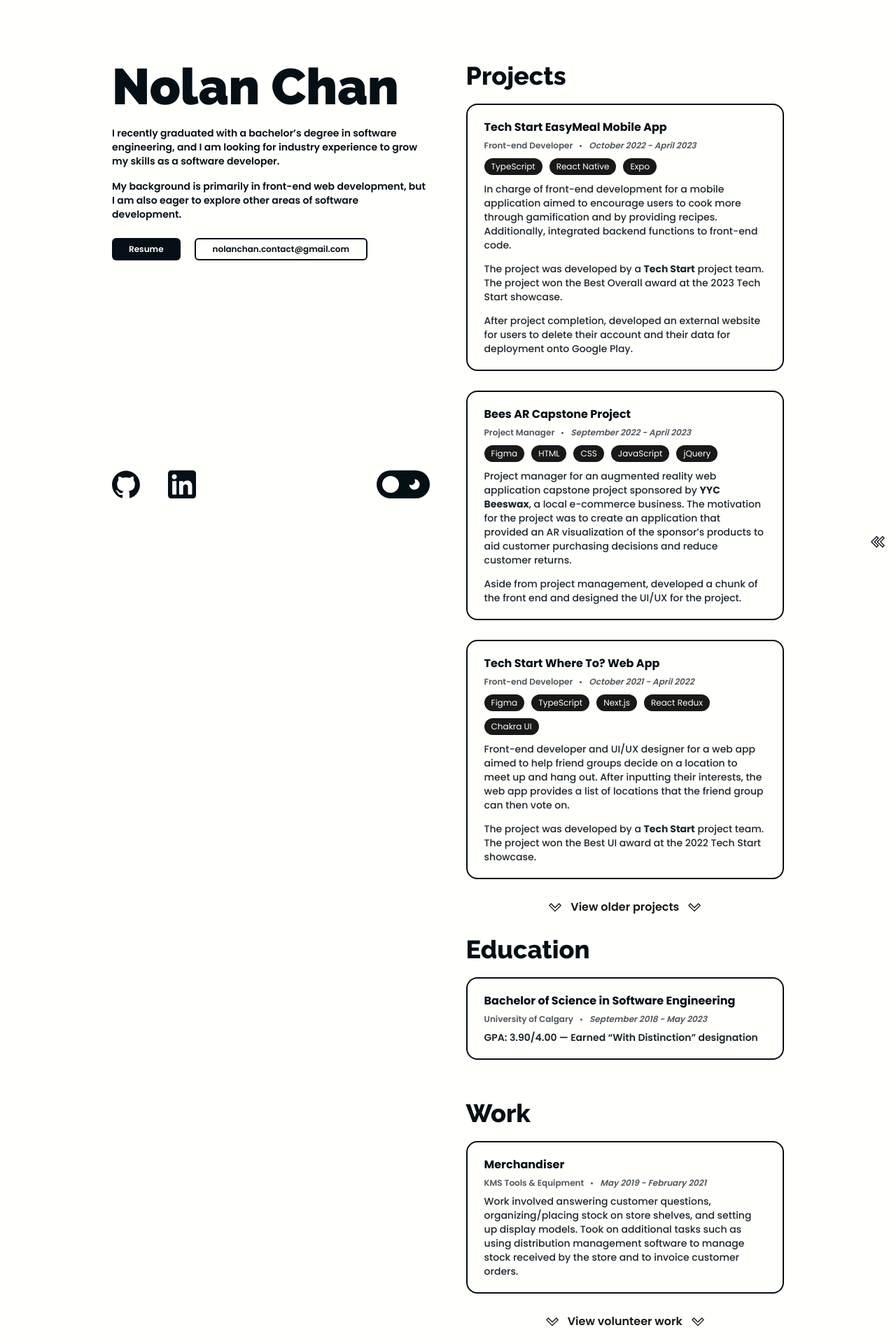
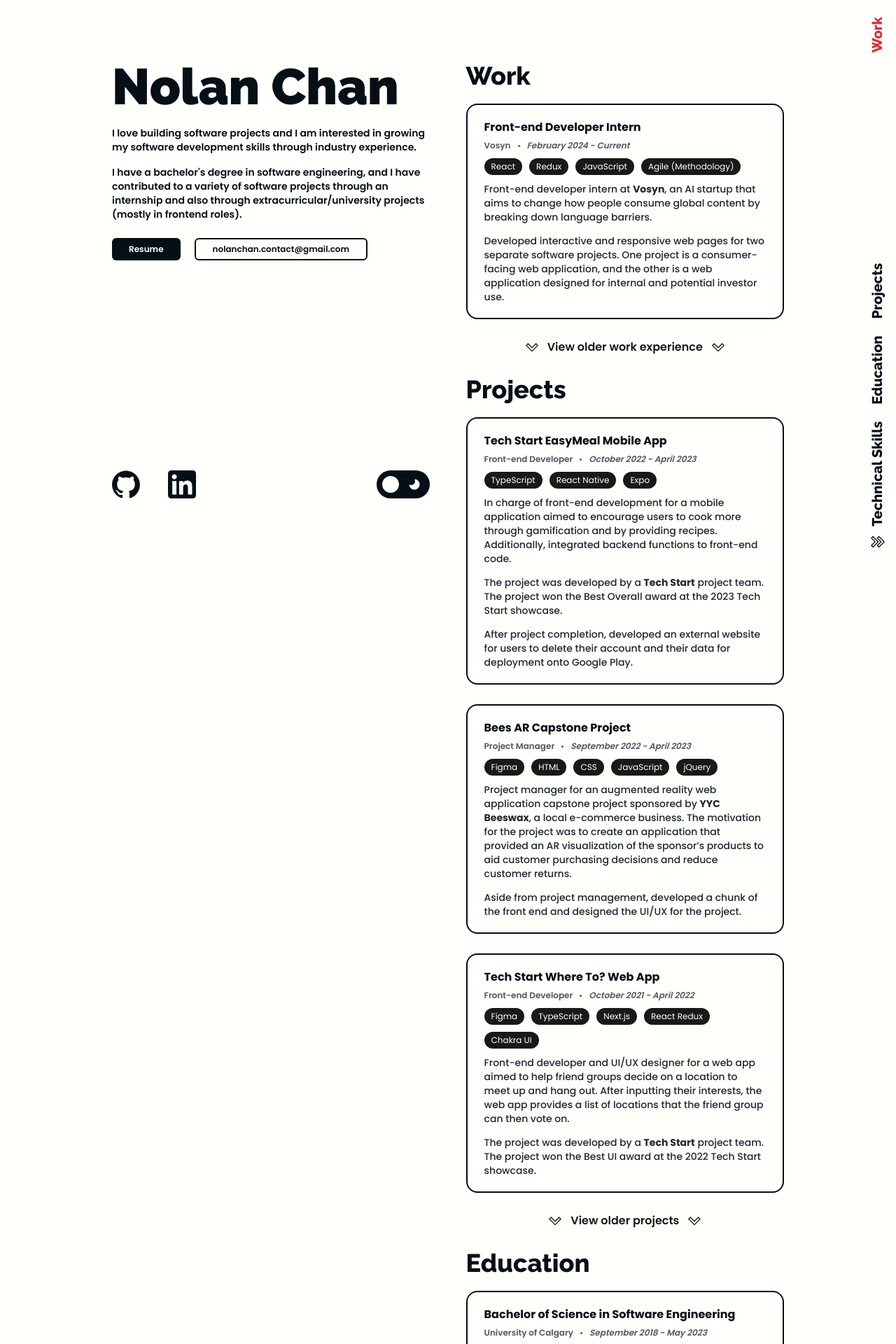
Before and after one commit to NolanChan1/nolan-portfolio, a Next.js app: page / in a window 1280 px wide. Shown: the top 1920 px of the page at 70% size. Built offline with nearby package versions, Linux system fonts and the light colour scheme.

Commit message:
Update with content up to June 2024 + add highlighted text styling

```diff
--- a/app/Navbar.tsx
+++ b/app/Navbar.tsx
@@ -18,7 +18,7 @@ const Navbar: React.FC<ThemeToggleSwitchProps> = ({ toggleThemeFunction }) => {
   const [navMenuVisible, setNavMenuVisible] = useState(false);
 
   // Whether or not the desktop navbar is visible
-  const [desktopNavbarVisible, setDesktopNavbarVisible] = useState(false);
+  const [desktopNavbarVisible, setDesktopNavbarVisible] = useState(true);
 
   // For blocking updates in handleOnScroll when scrolling is done by the computer
   const [blockOnScrollUpdate, setBlockOnScrollUpdate] = useState(false);
--- a/app/PortfolioBody.tsx
+++ b/app/PortfolioBody.tsx
@@ -18,7 +18,7 @@ export default function PortfolioBody() {
 
   // For keeping track of whether or not the Projects or Work subsections are visible
   const [olderProjectsVisible, setOlderProjectsVisible] = useState(false);
-  const [volunteerWorkVisible, setVolunteerWorkVisible] = useState(false);
+  const [olderWorkVisible, setOlderWorkVisible] = useState(false);
 
   // For keeping track of references to YouTube players
   const [sectionVideoP1, setSectionVideoP1] =
@@ -50,14 +50,129 @@ export default function PortfolioBody() {
     });
   };
 
-  const toggleUnhideVolunteerWork = () => {
-    setVolunteerWorkVisible((prevState) => {
+  const toggleUnhideOlderWork = () => {
+    setOlderWorkVisible((prevState) => {
       return !prevState;
     });
   };
 
   return (
     <main className="mx-5 mt-16 md:relative md:left-[48vw] md:top-0 md:mx-0 md:mt-0 md:w-[39.5vw] md:pl-[4vw] md:pt-[11vh]">
+      <section id="work-section">
+        <h2 className="section-title">Work</h2>
+        <PortfolioSectionContainer>
+          <h3 className="section-header">Front-end Developer Intern</h3>
+          <div className="section-subheader-container">
+            <span className="shrink-0">Vosyn</span>
+            <div className="dot"></div>
+            <span className="section-date italic">February 2024 - Current</span>
+          </div>
+          <div className="section-tag-container">
+            <span className="section-tag">React</span>
+            <span className="section-tag">Redux</span>
+            <span className="section-tag">JavaScript</span>
+            <span className="section-tag">Agile (Methodology)</span>
+          </div>
+          <p className="section-paragraph mb-3 xl:mb-3.5 2xl:mb-4">
+            Front-end developer intern at{" "}
+            <a
+              href="https://vosyn.ai/"
+              target="_blank"
+              rel="noreferrer noopener"
+              className="section-link-text"
+            >
+              Vosyn
+            </a>
+            , an AI startup that aims to change how people consume global
+            content by breaking down language barriers.
+          </p>
+          <p className="section-paragraph">
+            Developed interactive and responsive web pages for two separate
+            software projects. One project is a consumer-facing web application,
+            and the other is a web application designed for internal and
+            potential investor use.
+          </p>
+        </PortfolioSectionContainer>
+
+        {/* Work subsection (older work) */}
+        <button
+          onClick={toggleUnhideOlderWork}
+          className="hide-subsection-button"
+        >
+          <svg
+            xmlns="http://www.w3.org/2000/svg"
+            width="1em"
+            height="1em"
+            viewBox="0 0 32 32"
+            className={`${
+              olderWorkVisible
+                ? "rotate-180 fill-light-red dark:fill-white"
+                : "fill-off-white-900 dark:fill-light-black-100"
+            } `}
+          >
+            <path d="M6.906 6.594l-.718.687-3.907 3.907-.687.718L16 26.312l14.406-14.406-.687-.719-3.907-3.906-.718-.687L16 15.687zm-.031 2.843l8.406 8.376.719.687.719-.688 8.406-8.375 2.438 2.438L16 23.469 4.437 11.875z" />
+          </svg>
+          <span
+            className={`${
+              olderWorkVisible
+                ? "text-light-red dark:text-white"
+                : "text-off-white-900 dark:text-light-black-100"
+            } `}
+          >
+            {olderWorkVisible ? "Hide" : "View"} older work experience
+          </span>
+          <svg
+            xmlns="http://www.w3.org/2000/svg"
+            width="1em"
+            height="1em"
+            viewBox="0 0 32 32"
+            className={`${
+              olderWorkVisible
+                ? "rotate-180 fill-light-red dark:fill-white"
+                : "fill-off-white-900 dark:fill-light-black-100"
+            }`}
+          >
+            <path d="M6.906 6.594l-.718.687-3.907 3.907-.687.718L16 26.312l14.406-14.406-.687-.719-3.907-3.906-.718-.687L16 15.687zm-.031 2.843l8.406 8.376.719.687.719-.688 8.406-8.375 2.438 2.438L16 23.469 4.437 11.875z" />
+          </svg>
+        </button>
+        <div
+          className={`${
+            olderWorkVisible ? "block" : "hidden"
+          } hidden-section-bottom-margin`}
+        >
+          <PortfolioSectionContainer>
+            <h3 className="section-header">Merchandiser</h3>
+            <div className="section-subheader-container">
+              <span className="shrink-0">KMS Tools & Equipment</span>
+              <div className="dot"></div>
+              <span className="section-date italic">
+                May 2019 - February 2021
+              </span>
+            </div>
+            <p className="section-paragraph mt-1 xl:mt-2">
+              Work involved answering customer questions, organizing/placing
+              stock on store shelves, and setting up display models. Took on
+              additional tasks such as using distribution management software to
+              manage stock received by the store and to invoice customer orders.
+            </p>
+          </PortfolioSectionContainer>
+          <PortfolioSectionContainer>
+            <h3 className="section-header">Calgary Public Library</h3>
+            <div className="section-subheader-container">
+              <span className="section-date italic">
+                January 2017 - June 2017
+              </span>
+            </div>
+            <p className="section-paragraph mt-1 xl:mt-2">
+              Volunteered at a Calgary Public Library branch. Two of the
+              programs volunteered for, Code Club and Coding Buddies, involved
+              teaching and guiding children through fundamental coding
+              paradigms.
+            </p>
+          </PortfolioSectionContainer>
+        </div>
+      </section>
+
       <section id="projects-section">
         <h2 className="section-title">Projects</h2>
         <PortfolioSectionContainer
@@ -373,7 +488,11 @@ export default function PortfolioBody() {
             <path d="M6.906 6.594l-.718.687-3.907 3.907-.687.718L16 26.312l14.406-14.406-.687-.719-3.907-3.906-.718-.687L16 15.687zm-.031 2.843l8.406 8.376.719.687.719-.688 8.406-8.375 2.438 2.438L16 23.469 4.437 11.875z" />
           </svg>
         </button>
-        <div className={`${olderProjectsVisible ? "block" : "hidden"}`}>
+        <div
+          className={`${
+            olderProjectsVisible ? "block" : "hidden"
+          } hidden-section-bottom-margin`}
+        >
           <PortfolioSectionContainer
             expanded={sectionExpandedPH1}
             expandFunction={setSectionExpandedPH1}
@@ -435,12 +554,6 @@ export default function PortfolioBody() {
               </div>
             </div>
           </PortfolioSectionContainer>
-        </div>
-        <div
-          className={`${
-            olderProjectsVisible ? "block" : "hidden"
-          } hidden-section-bottom-margin`}
-        >
           <PortfolioSectionContainer>
             <h3 className="section-header">Media Bias Project</h3>
             <div className="section-subheader-container">
@@ -508,91 +621,9 @@ export default function PortfolioBody() {
         </PortfolioSectionContainer>
       </section>
 
-      <section id="work-section" className="mt-5 lg:mt-6 xl:mt-7 2xl:mt-8">
-        <h2 className="section-title">Work</h2>
-        <PortfolioSectionContainer>
-          <h3 className="section-header">Merchandiser</h3>
-          <div className="section-subheader-container">
-            <span className="shrink-0">KMS Tools & Equipment</span>
-            <div className="dot"></div>
-            <span className="section-date italic">
-              May 2019 - February 2021
-            </span>
-          </div>
-          <p className="section-paragraph mt-1 xl:mt-2">
-            Work involved answering customer questions, organizing/placing stock
-            on store shelves, and setting up display models. Took on additional
-            tasks such as using distribution management software to manage stock
-            received by the store and to invoice customer orders.
-          </p>
-        </PortfolioSectionContainer>
-
-        {/* Work subsection (volunteer work) */}
-        <button
-          onClick={toggleUnhideVolunteerWork}
-          className="hide-subsection-button"
-        >
-          <svg
-            xmlns="http://www.w3.org/2000/svg"
-            width="1em"
-            height="1em"
-            viewBox="0 0 32 32"
-            className={`${
-              volunteerWorkVisible
-                ? "rotate-180 fill-light-red dark:fill-white"
-                : "fill-off-white-900 dark:fill-light-black-100"
-            } `}
-          >
-            <path d="M6.906 6.594l-.718.687-3.907 3.907-.687.718L16 26.312l14.406-14.406-.687-.719-3.907-3.906-.718-.687L16 15.687zm-.031 2.843l8.406 8.376.719.687.719-.688 8.406-8.375 2.438 2.438L16 23.469 4.437 11.875z" />
-          </svg>
-          <span
-            className={`${
-              volunteerWorkVisible
-                ? "text-light-red dark:text-white"
-                : "text-off-white-900 dark:text-light-black-100"
-            } `}
-          >
-            {volunteerWorkVisible ? "Hide" : "View"} volunteer work
-          </span>
-          <svg
-            xmlns="http://www.w3.org/2000/svg"
-            width="1em"
-            height="1em"
-            viewBox="0 0 32 32"
-            className={`${
-              volunteerWorkVisible
-                ? "rotate-180 fill-light-red dark:fill-white"
-                : "fill-off-white-900 dark:fill-light-black-100"
-            }`}
-          >
-            <path d="M6.906 6.594l-.718.687-3.907 3.907-.687.718L16 26.312l14.406-14.406-.687-.719-3.907-3.906-.718-.687L16 15.687zm-.031 2.843l8.406 8.376.719.687.719-.688 8.406-8.375 2.438 2.438L16 23.469 4.437 11.875z" />
-          </svg>
-        </button>
-        <div
-          className={`${
-            volunteerWorkVisible ? "block" : "hidden"
-          } hidden-section-bottom-margin`}
-        >
-          <PortfolioSectionContainer>
-            <h3 className="section-header">Calgary Public Library</h3>
-            <div className="section-subheader-container">
-              <span className="section-date italic">
-                January 2017 - June 2017
-              </span>
-            </div>
-            <p className="section-paragraph mt-1 xl:mt-2">
-              Volunteered at a Calgary Public Library branch. Two of the
-              programs volunteered for, Code Club and Coding Buddies, involved
-              teaching and guiding children through fundamental coding
-              paradigms.
-            </p>
-          </PortfolioSectionContainer>
-        </div>
-      </section>
-
-      <section id="skills-section">
+      <section id="skills-section" className="mt-5 lg:mt-6 xl:mt-7 2xl:mt-8">
         <h2 className="section-title">Technical Skills</h2>
-        <table className="w-full border-separate border-spacing-x-0 border-spacing-y-1.5 xl:border-spacing-y-2">
+        <table className="w-full border-separate border-spacing-x-0 border-spacing-y-1.5 selection:bg-white selection:text-light-black-900 xl:border-spacing-y-2">
           <tbody>
             <tr>
               <th className="skills-table-head-cell skills-table-row-even">
@@ -620,7 +651,7 @@ export default function PortfolioBody() {
             </tr>
             <tr>
               <th className="skills-table-head-cell skills-table-row-even">
-                Web Development:
+                Frontend Development:
               </th>
               <td className="skills-table-data-cell skills-table-row-even">
                 <div className="skills-table-skill-list-container">
@@ -635,10 +666,12 @@ export default function PortfolioBody() {
             </tr>
             <tr>
               <th className="skills-table-head-cell skills-table-row-odd">
-                Databases:
+                Backend Development:
               </th>
               <td className="skills-table-data-cell skills-table-row-odd">
                 <div className="skills-table-skill-list-container">
+                  <span>REST</span>
+                  <span>Django</span>
                   <span>Relational Databases (SQL)</span>
                 </div>
               </td>
--- a/app/layout.tsx
+++ b/app/layout.tsx
@@ -6,10 +6,12 @@ const poppins = Poppins({
   weight: ["400", "500", "600", "700"],
   subsets: ["latin"],
   variable: "--font-poppins",
+  display: "swap",
 });
 const raleway = Raleway({
   subsets: ["latin"],
   variable: "--font-raleway",
+  display: "swap",
 });
 
 export const metadata: Metadata = {
--- a/app/page-sections.ts
+++ b/app/page-sections.ts
@@ -2,6 +2,10 @@ export const mobileSections = [
   {
     title: "About",
     id: "header-section",
+  },
+  {
+    title: "Work",
+    id: "work-section",
   },
   {
     title: "Projects",
@@ -12,10 +16,6 @@ export const mobileSections = [
     id: "education-section",
   },
   {
-    title: "Work",
-    id: "work-section",
-  },
-  {
     title: "Skills",
     id: "skills-section",
   },
@@ -24,18 +24,18 @@ export const mobileSections = [
 export const desktopSections = [
   {
     order: 0,
+    title: "Work",
+    id: "work-section",
+  },
+  {
+    order: 1,
     title: "Projects",
     id: "projects-section",
   },
   {
-    order: 1,
+    order: 2,
     title: "Education",
     id: "education-section",
-  },
-  {
-    order: 2,
-    title: "Work",
-    id: "work-section",
   },
   {
     order: 3,
--- a/app/page.tsx
+++ b/app/page.tsx
@@ -11,7 +11,7 @@ export default function Home() {
 
   return (
     <div className={`${darkModeEnabled && "dark"}`}>
-      <div className="bg-off-white-100 font-poppins dark:bg-light-black-900">
+      <div className="bg-off-white-100 font-poppins selection:bg-light-black-900 selection:text-white dark:bg-light-black-900 dark:selection:bg-white dark:selection:text-light-black-900">
         <Navbar toggleThemeFunction={setDarkModeEnabled} />
         <header
           id="header-section"
@@ -21,19 +21,20 @@ export default function Home() {
             Nolan Chan
           </h1>
           <p className="mt-4 text-xs font-semibold leading-normal text-off-black-900 dark:text-light-black-100 lg:mt-5 lg:text-sm 2xl:text-base">
-            I recently graduated with a bachelor’s degree in software
-            engineering, and I am looking for industry experience to grow my
-            skills as a software developer.
+            I love building software projects and I am interested in growing my
+            software development skills through industry experience.
           </p>
           <p className="mt-3 text-xs font-semibold leading-normal text-off-black-900 dark:text-light-black-100 lg:mt-4 lg:text-sm 2xl:text-base">
-            My background is primarily in front-end web development, but I am
-            also eager to explore other areas of software development.
+            I have a bachelor's degree in software engineering, and I have
+            contributed to a variety of software projects through an internship
+            and also through extracurricular/university projects (mostly in
+            frontend roles).
           </p>
           <div className="mt-4 flex flex-row gap-5 lg:mt-6 2xl:mt-8 2xl:gap-6">
             <a
-              href="/files/NOLANCHAN_RESUME_WEB_DEC2023.pdf"
+              href="/files/NOLANCHAN_RESUME_WEB_JUNE2024.pdf"
               target="_blank"
-              className="rounded bg-off-black-900 px-4 py-1.5 text-3xs font-semibold text-off-white-100 hover:bg-light-red dark:bg-dark-white-100 dark:text-light-black-900 dark:hover:bg-white lg:px-5 lg:py-2 lg:text-xs xl:rounded-md xl:px-6 2xl:rounded-lg 2xl:px-7 2xl:py-2.5 2xl:text-base"
+              className="select-none rounded bg-off-black-900 px-4 py-1.5 text-3xs font-semibold text-off-white-100 hover:bg-light-red dark:bg-dark-white-100 dark:text-light-black-900 dark:hover:bg-white lg:px-5 lg:py-2 lg:text-xs xl:rounded-md xl:px-6 2xl:rounded-lg 2xl:px-7 2xl:py-2.5 2xl:text-base"
             >
               Resume
             </a>
```
Also changed, not shown: app/ThemeToggleSwitch.tsx (+2 -2 lines), 2 other files (tests, documents, lock files or other folders).
